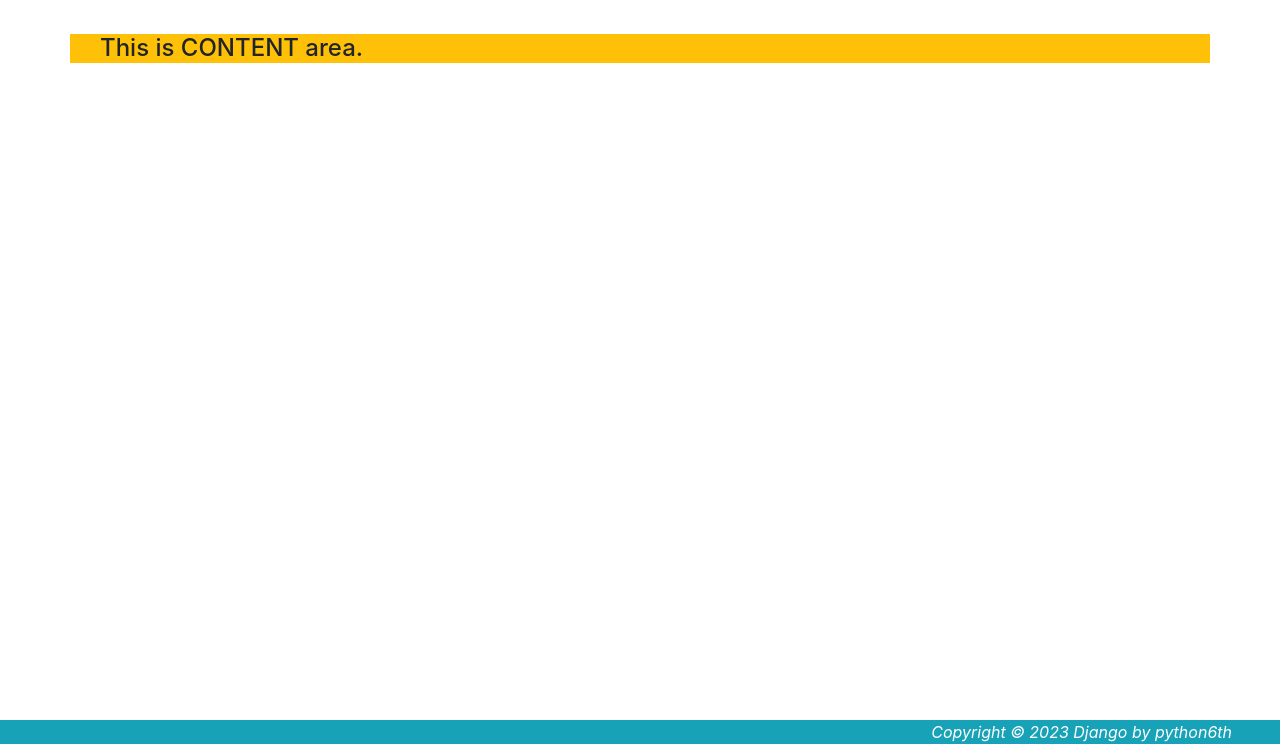
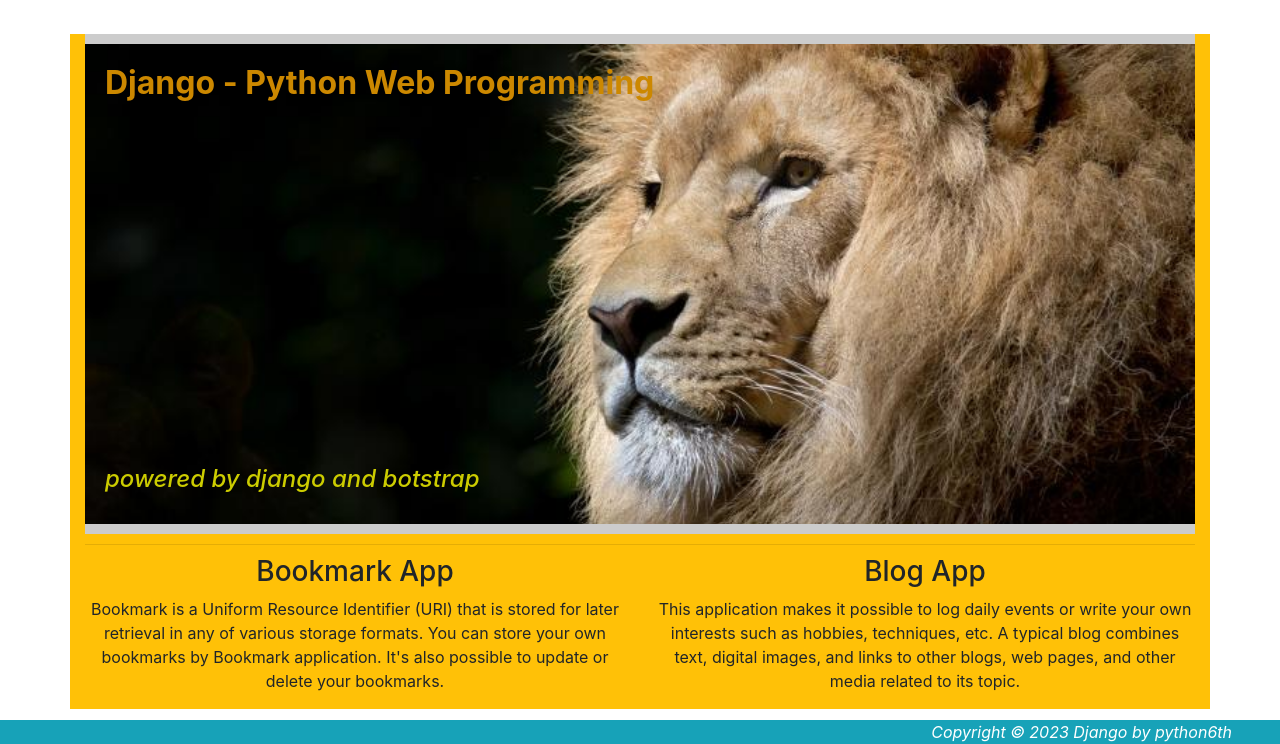
Before and after one commit to Ex-ez/djangoProject, a Django app: page / in a window 1280 px wide. Shown: the part 56-800 px from the top of the page. Run offline with Django 4.2, Linux system fonts and the light colour scheme; some libraries are stand-ins or nearby versions.

Commit message:
6.27 STATICFILES_DIRS 설정, base.html extra-script 블럭 지정, home.html 작성

```diff
--- a/mysite/settings.py
+++ b/mysite/settings.py
@@ -119,6 +119,9 @@ USE_TZ = True
 # https://docs.djangoproject.com/en/4.2/howto/static-files/
 
 STATIC_URL = 'static/'
+STATICFILES_DIRS = [
+    BASE_DIR / "static",
+]
 
 # Default primary key field type
 # https://docs.djangoproject.com/en/4.2/ref/settings/#default-auto-field
--- a/templates/base.html
+++ b/templates/base.html
@@ -69,5 +69,8 @@
 <script src="https://stackpath.bootstrapcdn.com/bootstrap/4.3.1/js/bootstrap.min.js"
         integrity="sha384-JjSmVgyd0p3pXB1rRibZUAYoIIy6OrQ6VrjIEaFf/nJGzIxFDsf4x0xIM+B07jRM"
         crossorigin="anonymous"></script>
+{% block extra-script %}
+{% endblock extra-script %}
+
 </body>
 </html>
--- a/templates/home.html
+++ b/templates/home.html
@@ -34,9 +34,27 @@
 {% endblock extra-style %}
 
 {% block content %}
-<div class="container bg-warning">
-    <h4>This is CONTENT area.</h4>
-</div>
+    <div class="home-image">
+    <h2 class="title">Django - Python Web Programming</h2>
+    <h4 class="powered"><i class="fas fa-arrow-circle-right"></i>powered by django and botstrap</h4>
+    </div>
+    <hr style="margin: 10px 0">
+    <div class="row text-center">
+        <div class="col-sm-6">
+            <h3>Bookmark App</h3>
+            <p>Bookmark is a Uniform Resource Identifier (URI)
+                that is stored for later retrieval in any of various storage formats.
+                You can store your own bookmarks by Bookmark application.
+                It's also possible to update or delete your bookmarks.</p>
+        </div>
+        <div class="col-sm-6">
+            <h3>Blog App</h3>
+            <p>This application makes it possible to log daily events or write your own interests
+                such as hobbies, techniques, etc.
+                A typical blog combines text, digital images, and links to other blogs, web pages,
+                and other media related to its topic.</p>
+        </div>
+    </div>
 {% endblock %}
 
 {% block footer %}
```
